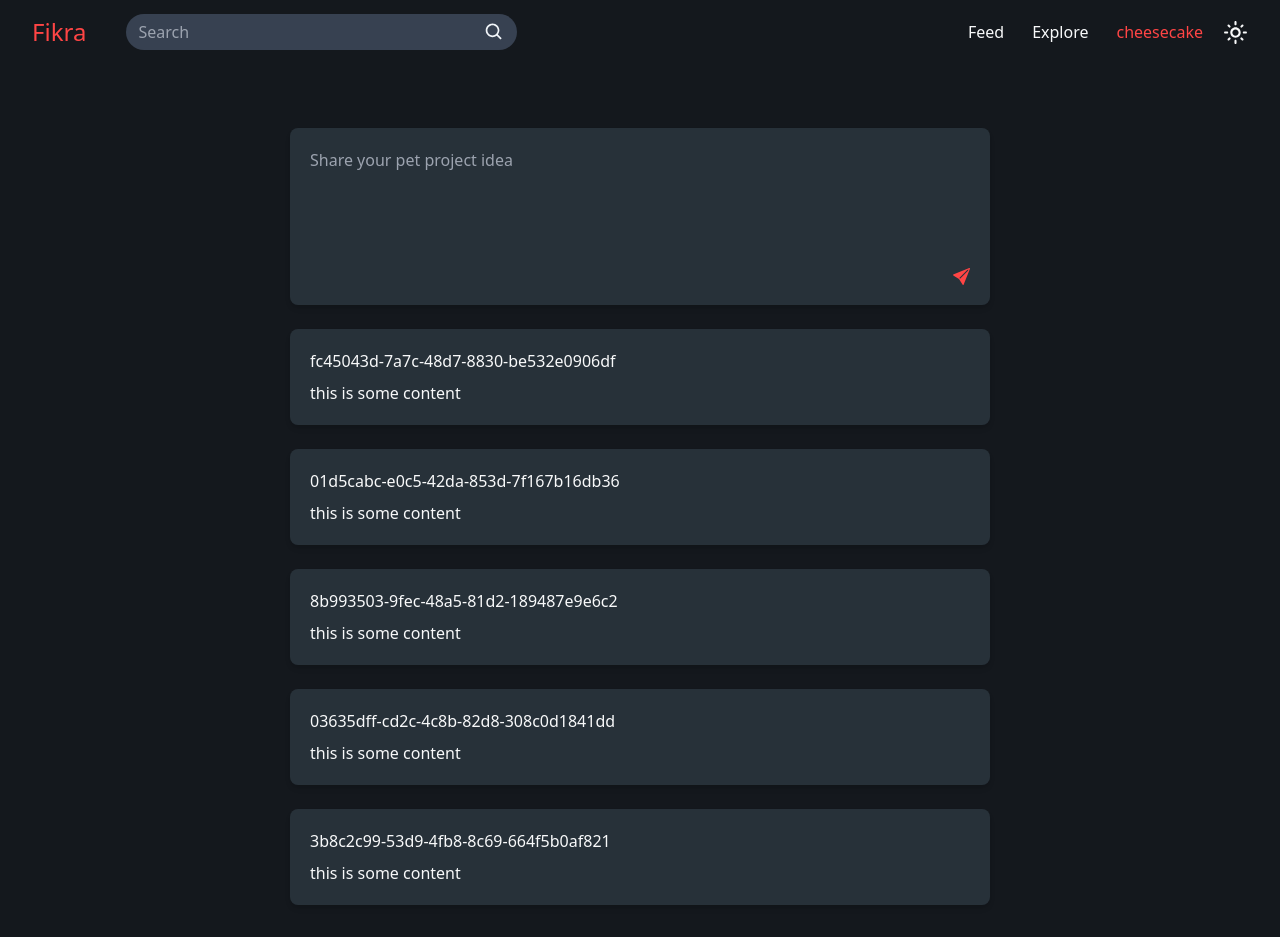
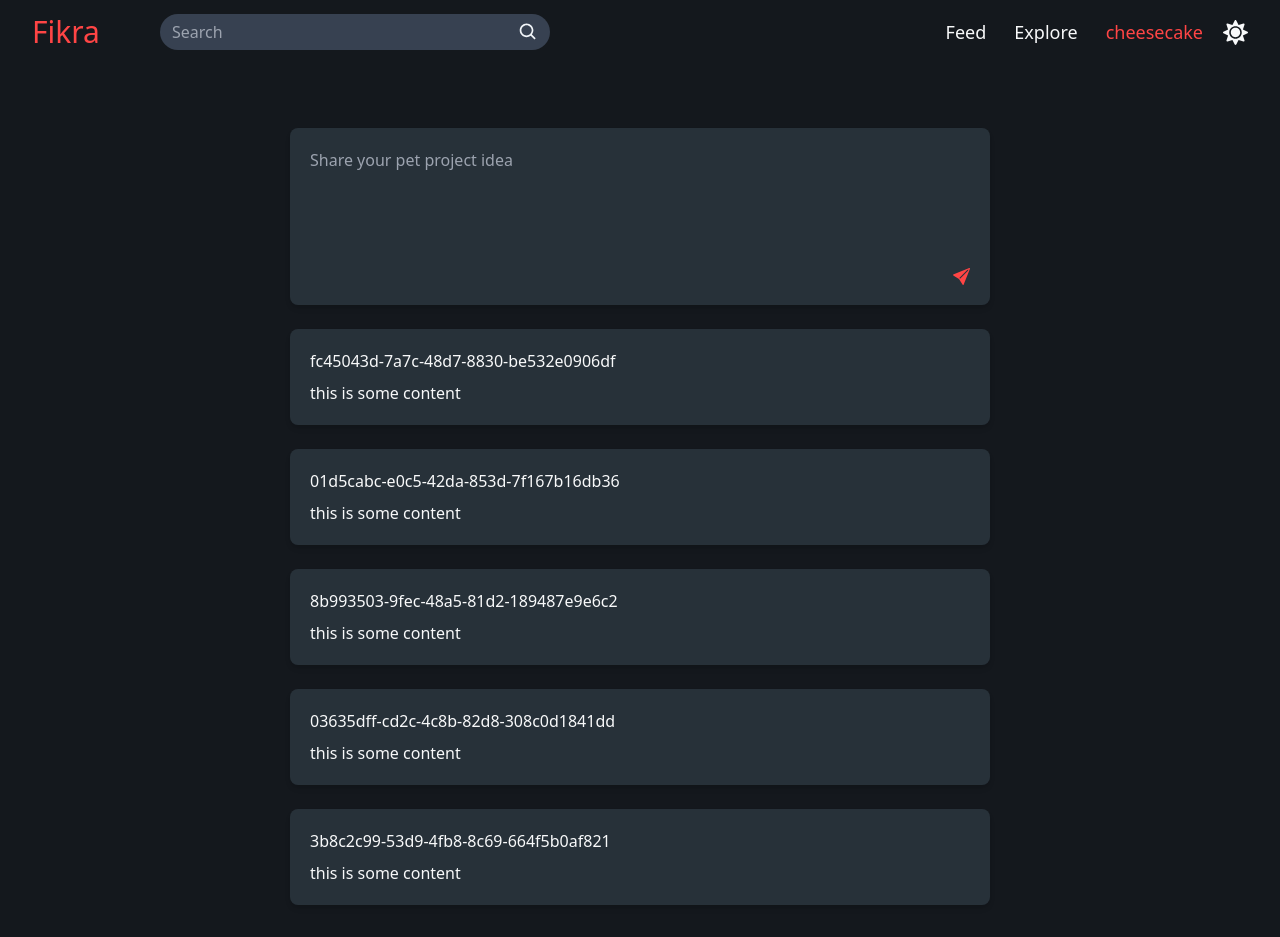
Before and after one commit to ilefM/fikra, a React (Vite) app: page / in a window 1280 px wide. Built offline with nearby package versions, Linux system fonts and the light colour scheme.

Commit message:
something

```diff
--- a/package.json
+++ b/package.json
@@ -32,6 +32,7 @@
     "eslint-plugin-react-refresh": "^0.3.4",
     "postcss": "^8.4.23",
     "prettier": "^2.8.8",
+    "prettier-plugin-tailwindcss": "^0.3.0",
     "tailwindcss": "^3.3.2",
     "typescript": "^5.0.2",
     "vite": "^4.3.2"
--- a/src/components/navBar/ThemeSwitcher.tsx
+++ b/src/components/navBar/ThemeSwitcher.tsx
@@ -1,5 +1,6 @@
 import { useState } from "react";
-import { MdOutlineLightMode, MdOutlineNightlight } from "react-icons/md";
+import { BsFillMoonFill } from "react-icons/bs";
+import { FaSun } from "react-icons/fa";
 
 export default function ThemeSwitcher() {
   const [darkMode, setDarkMode] = useState(true);
@@ -14,12 +15,8 @@ export default function ThemeSwitcher() {
     }
   }
   return (
-    <button className="sm:ml-5" onClick={changeTheme}>
-      {darkMode ? (
-        <MdOutlineLightMode size="25" />
-      ) : (
-        <MdOutlineNightlight size="25" />
-      )}
-    </button>
+    <span className="sm:ml-5" onClick={changeTheme}>
+      {darkMode ? <FaSun size="25" /> : <BsFillMoonFill size="25" />}
+    </span>
   );
 }
--- a/src/components/navBar/WebNavbar.tsx
+++ b/src/components/navBar/WebNavbar.tsx
@@ -4,18 +4,19 @@ import ThemeSwitcher from "./ThemeSwitcher";
 
 export default function WebNavBar() {
   return (
-    <div className="flex items-center justify-between w-full overflow-hidden px-4 md:px-8 h-16">
-      <div className="flex items-center w-1/2">
+    <div className="flex h-16 w-full items-center justify-between overflow-hidden px-4 md:px-8">
+      <div className="flex w-1/2 items-center">
         <Link
           to="/"
-          className="text-2xl lg:text-3xl mr-4 md:mr-10 hover:text-gray-400 text-red-custom hover:transition-all hover:ease-linear"
+          className="mr-4 text-2xl text-red-custom hover:text-gray-400 hover:transition-all hover:ease-linear md:mr-10 lg:text-3xl"
         >
           Fikra
         </Link>
-        <div className="w-2/3">
+        <div className="w-2/3 md:ml-5">
           <Searchbar />
         </div>
       </div>
+
       <NavigationPanelOnline />
       <ThemeSwitcher />
     </div>
@@ -24,12 +25,12 @@ export default function WebNavBar() {
 
 function NavigationPanelOnline() {
   return (
-    <div className="flex items-center justify-end text-base lg:text-lg space-x-7 w-1/2">
+    <div className="flex w-1/2 items-center justify-end space-x-7 text-base lg:text-lg">
       <Link to="/">Feed</Link>
       <Link to="/explore">Explore</Link>
       <Link
         to="/cheesecake"
-        className="text-red-custom hover:text-gray-400 hover:transition-all hover:ease-linear mr-2"
+        className="mr-2 text-red-custom hover:text-gray-400 hover:transition-all hover:ease-linear"
       >
         cheesecake
       </Link>
--- a/tailwind.config.js
+++ b/tailwind.config.js
@@ -5,6 +5,7 @@ export default {
     screens: {
       sm: "600px",
       md: "768px",
+      lg: "1280px",
     },
     extend: {
       colors: {
@@ -18,7 +19,10 @@ export default {
           0: "#F8F9FA",
         },
         light: {
-          200: "#F1F5F9",
+          300: "#F8F9FA",
+          200: "#E9ECEF",
+          100: "#DEE2E6",
+          0: "#F8F9FA",
         },
       },
     },
```
Also changed, not shown: 1 other file (tests, documents, lock files or other folders).
